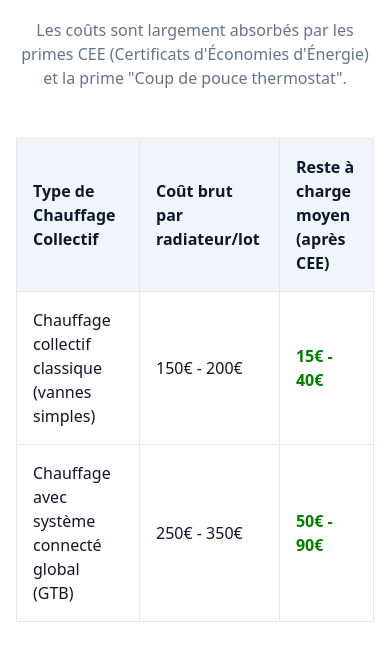
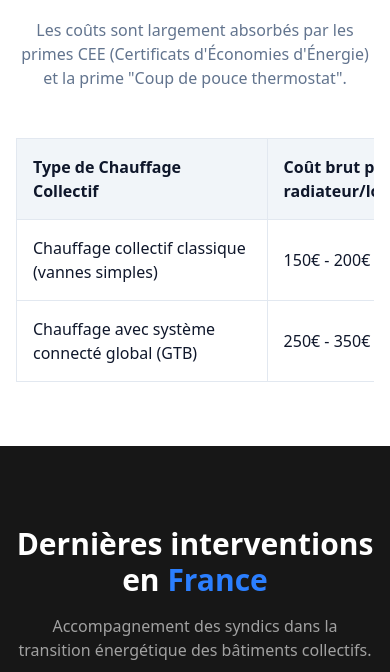
Before and after one commit to tuangiangluong-afk/thermostatcopropriete.fr, a Next.js app: page /home in a window 390 px wide. Shown: the part 3020-3692 px from the top of the page. Built offline with nearby package versions, Linux system fonts and the light colour scheme.

Commit message:
fix(responsive+ui): remove whitespace-nowrap overflow, add PricingTable min-w, remove animate-pulse dot

```diff
--- a/src/app/dpe-collectif/page.tsx
+++ b/src/app/dpe-collectif/page.tsx
@@ -121,7 +121,7 @@ export default function DPECollectifPillarPage() {
                 <section className="container mx-auto px-4 max-w-5xl">
                     <div className="text-center mb-14">
                         <div className="inline-flex items-center gap-2 bg-rose-100 text-rose-700 px-4 py-1.5 rounded-full text-sm font-semibold mb-6">
-                            <span className="w-2 h-2 bg-rose-600 rounded-full animate-pulse" />
+                            <span className="w-2 h-2 bg-rose-600 rounded-full" />
                             Guide pilier · Mise à jour 2026
                         </div>
                         <h1 className="text-4xl md:text-5xl font-extrabold text-slate-900 mb-6 leading-tight">
--- a/src/components/LogoCloud.tsx
+++ b/src/components/LogoCloud.tsx
@@ -14,7 +14,7 @@ export default function LogoCloud() {
         <section className="py-10 border-b border-slate-100 bg-white">
             <div className="container mx-auto px-4">
                 <div className="flex flex-col md:flex-row items-center justify-center gap-6 md:gap-12">
-                    <p className="text-sm font-semibold text-slate-500 uppercase tracking-widest whitespace-nowrap">
+                    <p className="text-sm font-semibold text-slate-500 uppercase tracking-widest text-center md:whitespace-nowrap md:text-left">
                         Nos installateurs RGE posent les marques leaders :
                     </p>
                     <div className="flex flex-wrap justify-center items-center gap-8 md:gap-12 grayscale opacity-70 hover:grayscale-0 hover:opacity-100 transition-all duration-500">
--- a/src/components/PricingTable.tsx
+++ b/src/components/PricingTable.tsx
@@ -5,8 +5,8 @@ export default function PricingTable() {
             <div className="max-w-4xl mx-auto px-4">
                 <h2 className="text-3xl font-extrabold text-center mb-6">Budget estimatif par lot (Appartement)</h2>
                 <p className="text-center text-slate-500 mb-12">Les coûts sont largement absorbés par les primes CEE (Certificats d'Économies d'Énergie) et la prime "Coup de pouce thermostat".</p>
-                <div className="overflow-x-auto">
-                    <table className="w-full text-left border-collapse border border-slate-200">
+                <div className="overflow-x-auto w-full">
+                    <table className="w-full min-w-[640px] text-left border-collapse border border-slate-200">
                         <thead>
                             <tr className="bg-slate-100">
                                 <th className="p-4 font-bold border border-slate-200">Type de Chauffage Collectif</th>
```
